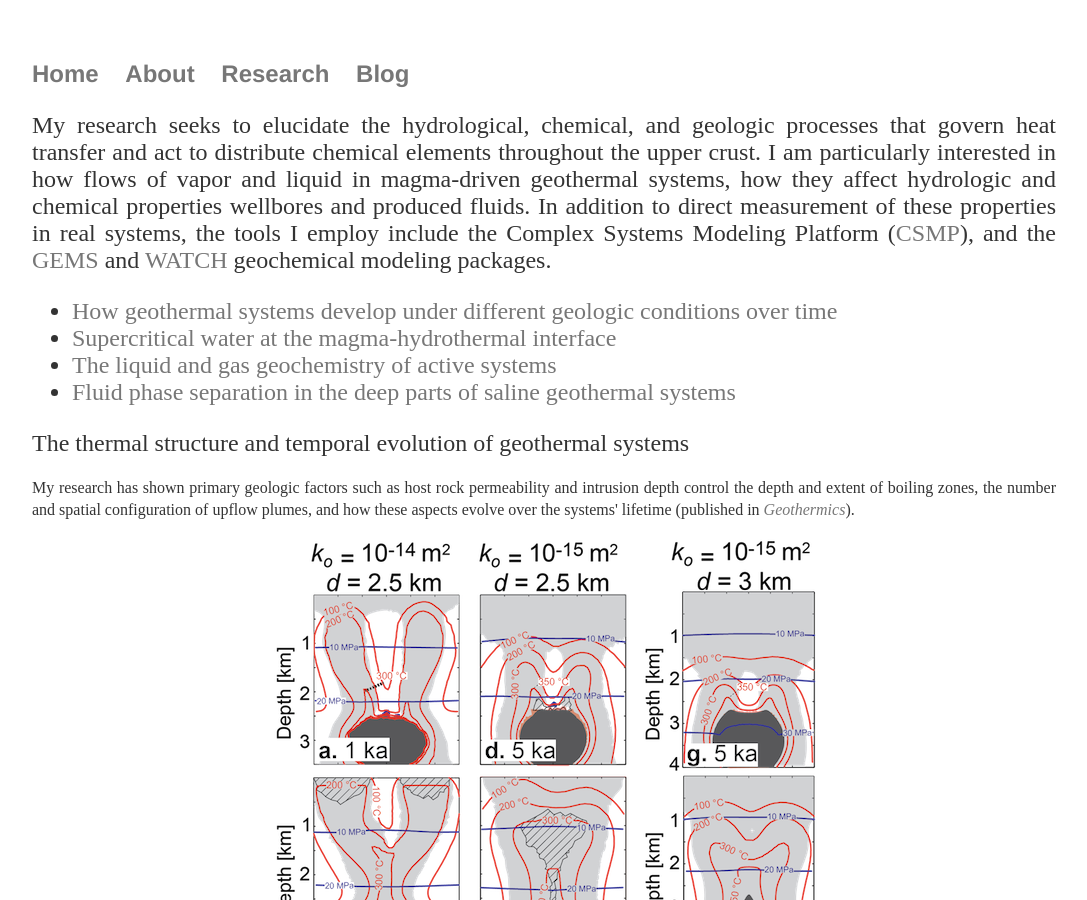
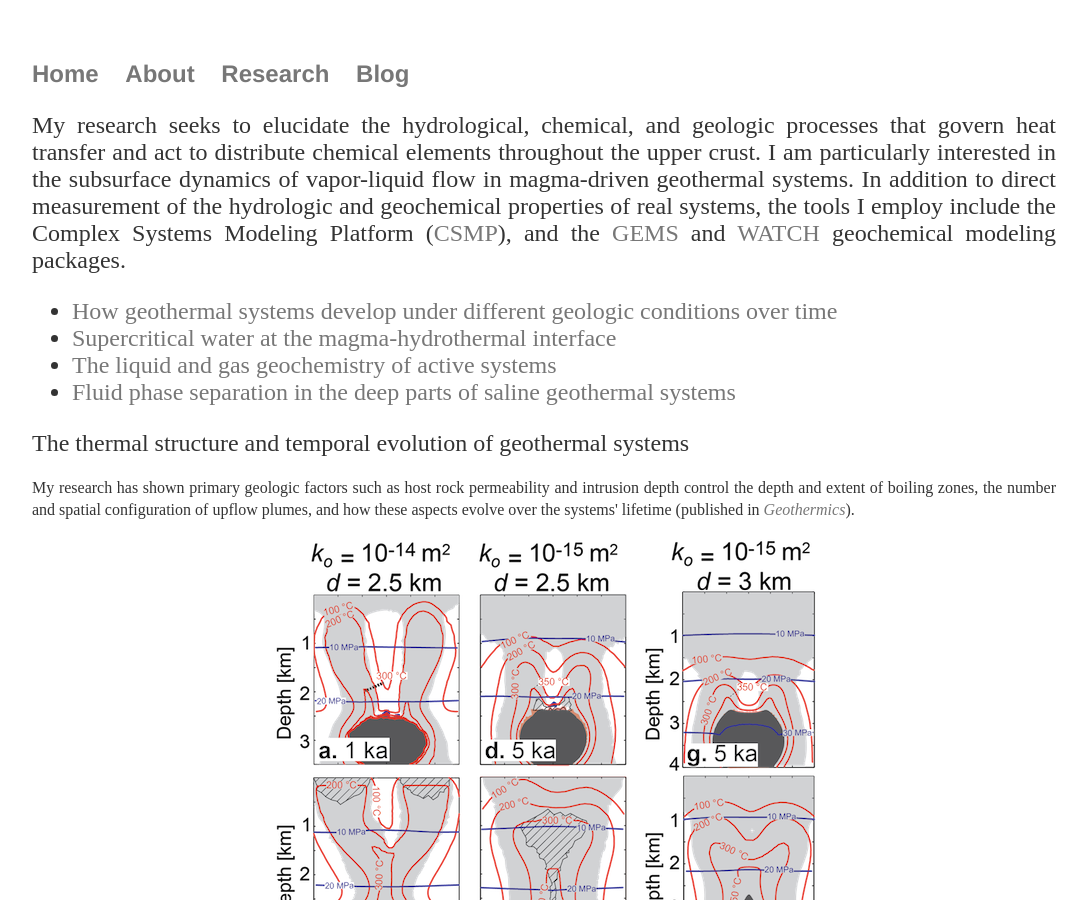
Before and after one commit to two-phaseflow/two-phaseflow.github.io, a Jekyll site: the page built from research/index.html, in a window 1280 px wide and 900 px high. Shown: the whole window, without its empty margins (96-1183 px from the left). Built offline with Jekyll 4.4.1, drawn with Linux system fonts in a browser that asks for light colours.

Commit message:
Update index.html

```diff
--- a/research/index.html
+++ b/research/index.html
@@ -4,9 +4,8 @@ title: Samuel Scott's Research
 ---
 <div class="blurb">
     <h2> My research seeks to elucidate the hydrological, chemical, and geologic processes that govern heat transfer and act
-    to distribute chemical elements throughout the upper crust. I am particularly interested in how
-    flows of vapor and liquid in magma-driven geothermal systems, how they affect hydrologic and chemical properties
-   wellbores and produced fluids. In addition to direct measurement of these properties in real systems,
+    to distribute chemical elements throughout the upper crust. I am particularly interested in the subsurface dynamics of
+    vapor-liquid flow in magma-driven geothermal systems. In addition to direct measurement of the hydrologic and geochemical properties of real systems,
    the tools I employ include the Complex Systems Modeling Platform (<a href="http://igp-sim.ethz.ch/index.php/csmp">CSMP</a>),
 and the <a href="http://gems.web.psi.ch">GEMS</a> and <a href="http://www.geothermal.is/software">WATCH</a> geochemical modeling packages.
 
```
